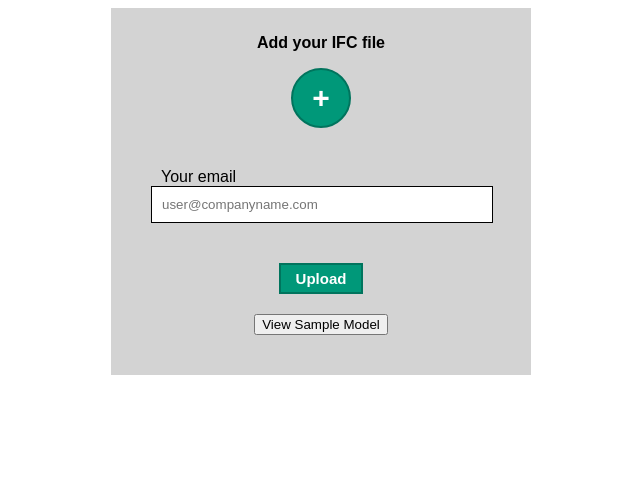
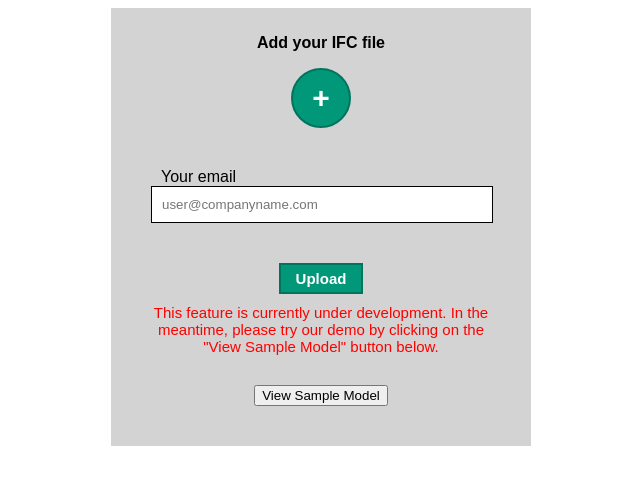
Before and after one commit to Team60-Launchpad/fileconverterFE, a React (Create React App) app: page / in a window 1280 px wide. Both pictures are taken after a click on the button "Upload". Shown: the top 484 px of the page, without its empty margins (319-959 px from the left). Built offline with nearby package versions, Linux system fonts and the light colour scheme.

Commit message:
new alert message

```diff
--- a/src/App.css
+++ b/src/App.css
@@ -85,7 +85,6 @@
   width: 25px;
   transition: 0.3s;
 
-
 }
 
 #fileName {
@@ -109,7 +108,6 @@
 
 #yourEmail {
   text-align: left;
-
   margin-left: 40px;
   margin-bottom: 0px;
 }
@@ -152,3 +150,16 @@
 #demoButton {
 margin-bottom: 30px;
 }
+
+#invisible {
+  padding: 10px;
+  opacity: 0;
+}
+
+#visible {
+  font-size: 15px;
+  opacity: 1;
+  color: red;
+  padding: 10px;
+
+}
--- a/src/components/Button.js
+++ b/src/components/Button.js
@@ -1,10 +1,25 @@
 import React, {Component} from 'react';
+export default class Button extends Component {
 
-export default class Button extends Component {
+
+	constructor(props) {
+		super(props);
+
+		this.state = {
+			id: 'invisible'
+		}
+	}
+
 	render() {
+		console.log(this.state.id)
 		return (
 			<div className='Button'>
-				<button id='button' onClick={() => alert('This feature is currently under development. In the meantime, please try our demo by clicking on the "View Sample Model" button below')}>Upload</button>
+				<button id='button' onClick={()=> this.setState({id: 'visible'}) }
+				// onClick={() => alert('This feature is currently under development. In the meantime, please try our demo by clicking on the "View Sample Model" button below')}
+
+				>Upload</button>
+				<div id={this.state.id}>This feature is currently under development. In the meantime, please try our demo by clicking on the "View Sample Model" button below.</div>
+
 			</div>
 		);
 	}
--- a/src/components/fileSelect.js
+++ b/src/components/fileSelect.js
@@ -16,6 +16,9 @@ export default class FileSelect extends Component {
 		console.log(id, fileCheck, this.state.files, fileSizeCheck, this.state.fileSize);
 		this.setState({ files: this.state.files, fileSize: this.state.fileSize})
 	}
+
+
+
 	handleSubmit(event) {
 		const hidden = document.getElementById('myFile')
 		hidden.addEventListener("click", function() {
@@ -65,11 +68,14 @@ console.log(this.state.files)
 			// 	label.title = label.textContent;
 				console.log(this.state.files, this.state.fileSize, id)
 
+				//then return '"/media/tick.png"
+				//else return 'cross'
+
 				return (
 					<div id="fileCard" 	key={file}>
 						<div id='fileName'>{file}</div>
 						<div id='fileSize'>{this.state.fileSize[id]}</div>
-						<img src="/media/tick.png" id='tick' alt=''
+						<img className='tick' src="/media/tick.png" id='tick' alt=''
 						/>
 						<img className='bin' src="/media/bin.png"  alt='' title='remove file' 	id={id} onClick={() => this.handleFileRemove(id)}/>
 
@@ -79,4 +85,5 @@ console.log(this.state.files)
 			</div>
 		);
 	}
+
 }
```
Also changed, not shown: 1 other file (tests, documents, lock files or other folders).
